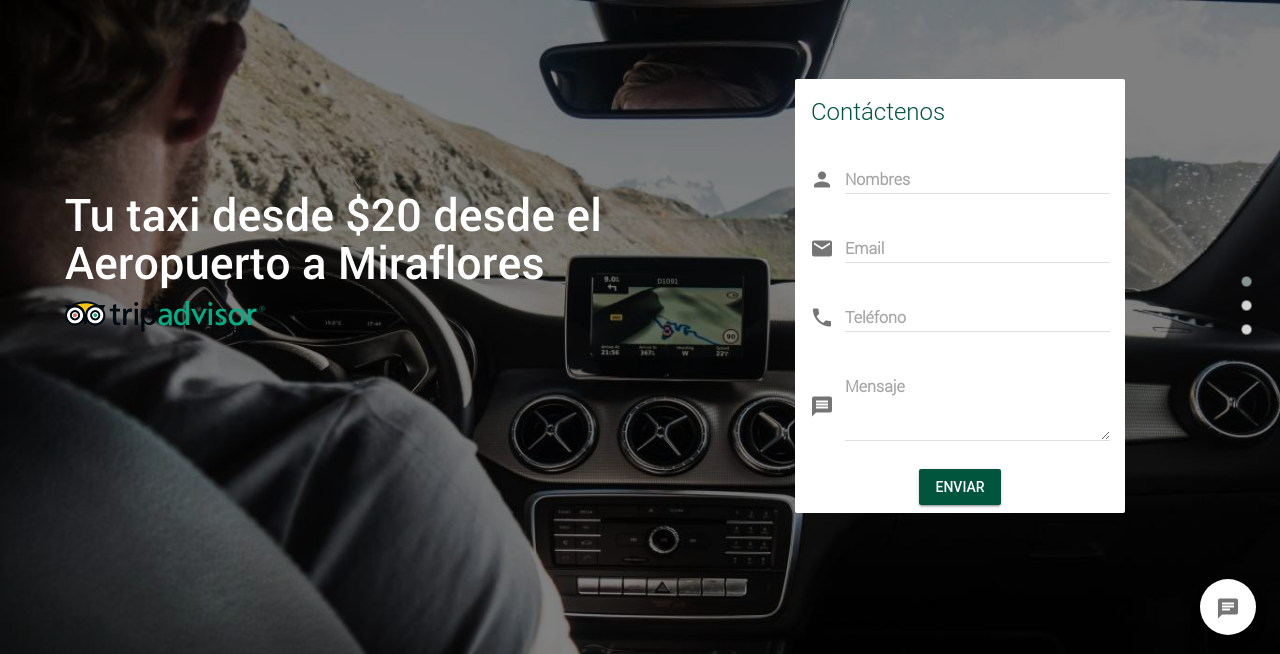
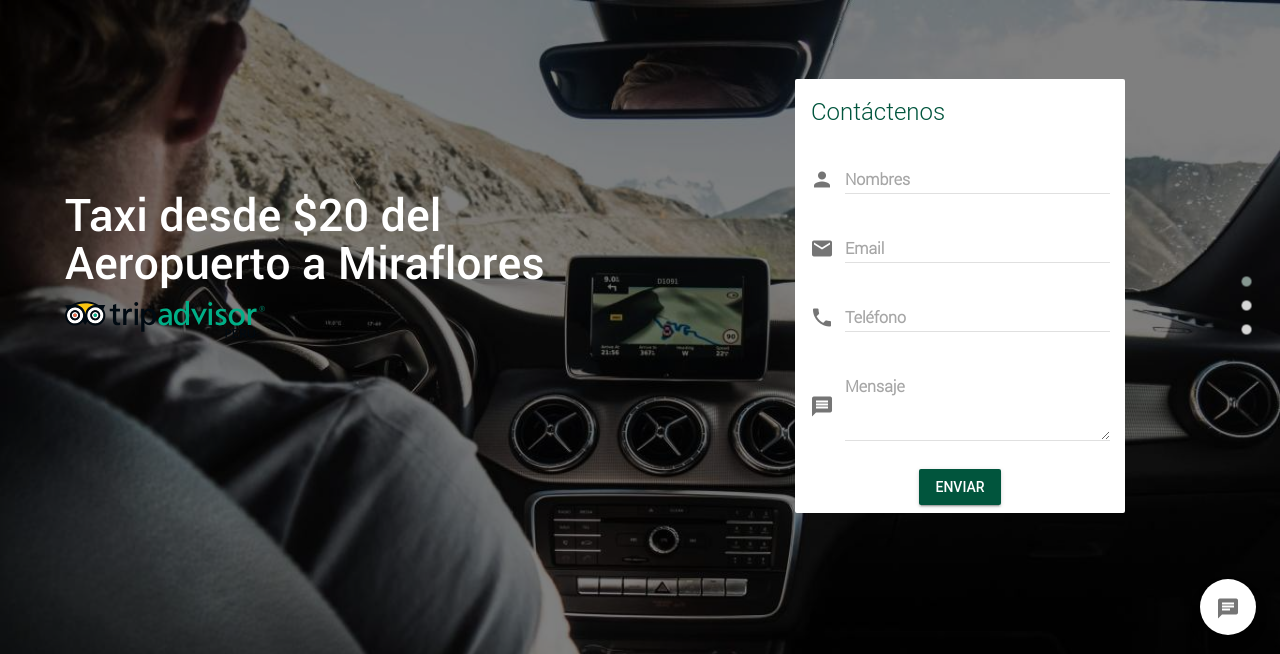
Before and after one commit to joseminaya15/transportesRosenverg, a CodeIgniter app: page /transportesRosenverg/ in a window 1280 px wide. Shown: the part 145-799 px from the top of the page. Run offline with CodeIgniter, Linux system fonts and the light colour scheme; some libraries are stand-ins or nearby versions; some web fonts are replaced.

Commit message:
cambio vista home

```diff
--- a/application/views/v_index.php
+++ b/application/views/v_index.php
@@ -83,7 +83,7 @@ defined('BASEPATH') OR exit('No direct script access allowed');
                     </div>
                 </div>
                 <div class="col-sm-6 cont-carousel-left">
-                    <h2>Tu taxi desde $20 desde el Aeropuerto a Miraflores</h2>
+                    <h2>Taxi desde $20 del Aeropuerto a Miraflores</h2>
                     <img class="logo-trip" src="<?php echo RUTA_IMG?>logos/logo.svg" alt="">
                 </div>
                 <div class="col-sm-6 cont-carousel right">
```
